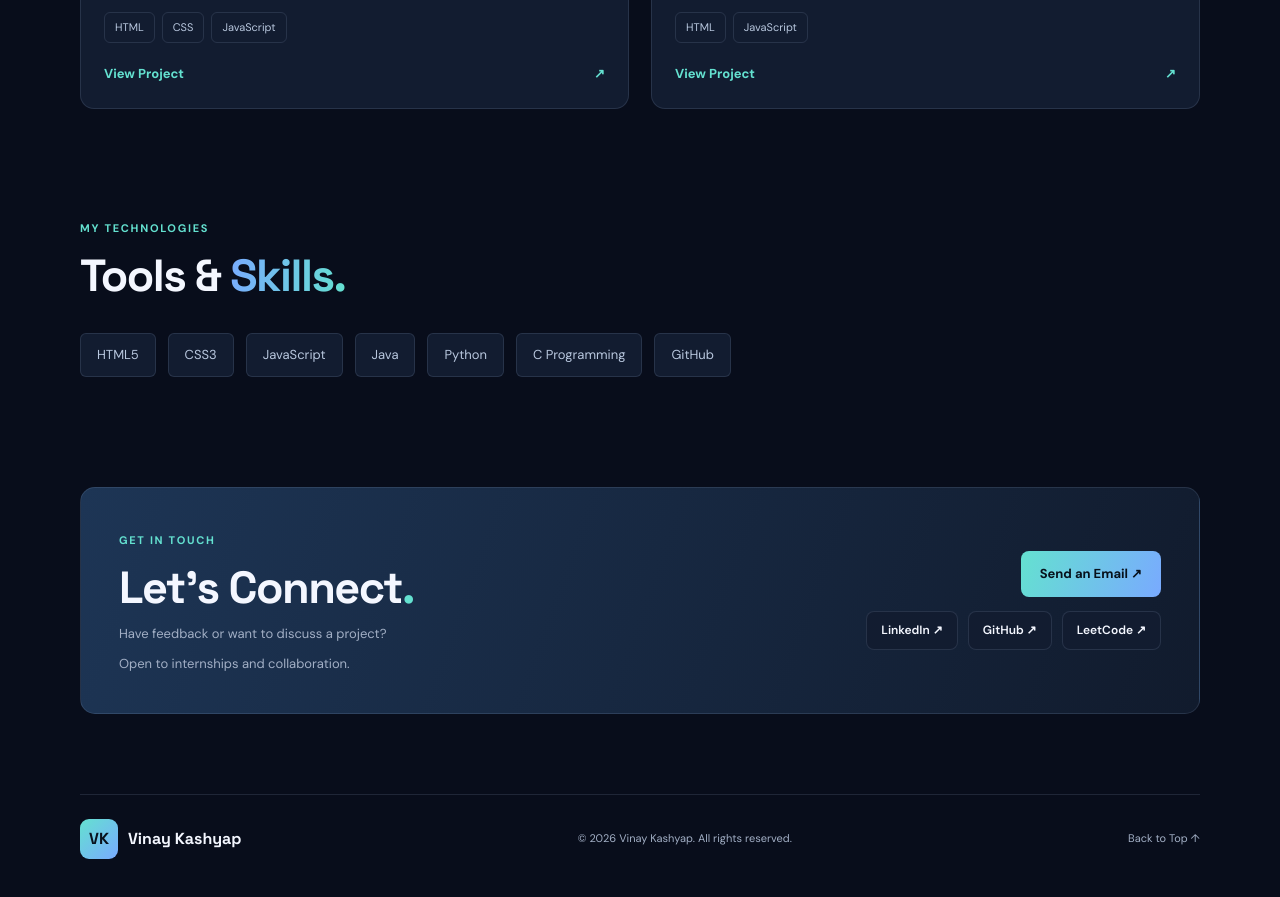
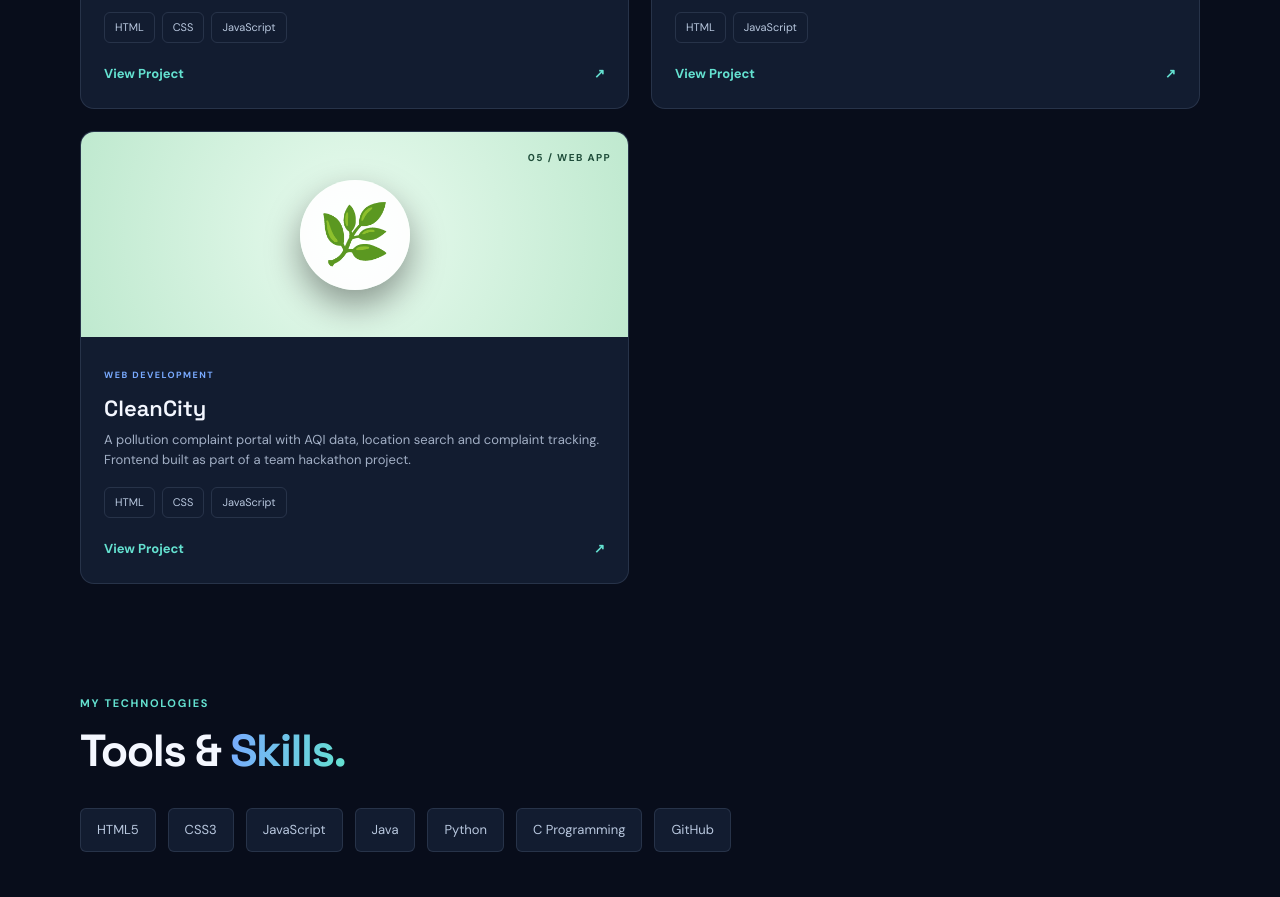
Before and after one commit to Vinay-Kashyap8326/Minor_Projects, a plain HTML site: page index.html in a window 1280 px wide. Shown: the part 2400-3297 px from the top of the page. Drawn offline with Linux system fonts and the light colour scheme.

Commit message:
Add CleanCity Project in My Portfolio

```diff
--- a/index.html
+++ b/index.html
@@ -238,7 +238,23 @@
           <a href="https://vinay-kashyap8326.github.io/Minor_Projects/Guess_number_Web_Page.html" class="project-link" target="_blank" rel="noopener noreferrer">View Project <span>↗</span></a>
         </div>
       </article>
-
+      <article class="project-card">
+        <div class="project-image clean">
+          <span class="project-number">05 / WEB APP</span>
+          <div class="clean-icon">🌿</div>
+        </div>
+        <div class="project-content">
+          <span class="category">WEB DEVELOPMENT</span>
+          <h3>CleanCity</h3>
+          <p>
+            A pollution complaint portal with AQI data, location search and complaint tracking. Frontend built as part of a team hackathon project.
+          </p>
+          <div class="tech">
+            <span>HTML</span><span>CSS</span><span>JavaScript</span>
+          </div>
+          <a href="https://vinay-kashyap8326.github.io/Minor_Projects/CleanCity/" class="project-link" target="_blank" rel="noopener noreferrer">View Project <span>↗</span></a>
+        </div>
+      </article>
     </div>
   </section>
 
--- a/style.css
+++ b/style.css
@@ -494,6 +494,26 @@ a {
   letter-spacing: 1px;
 }
 
+/* Clean City project card */
+.clean {
+  background: radial-gradient(circle,#e9fbef,#bfe9cf);
+}
+
+.clean .project-number {
+  color: #1f4d3a;
+}
+
+.clean-icon {
+  width: 110px;
+  height: 110px;
+  display: grid;
+  place-items: center;
+  font-size: 58px;
+  background: #ffffffee;
+  border-radius: 50%;
+  box-shadow: 0 15px 35px #0006;
+}
+
 .project-content {
   padding: 23px;
 }
```
